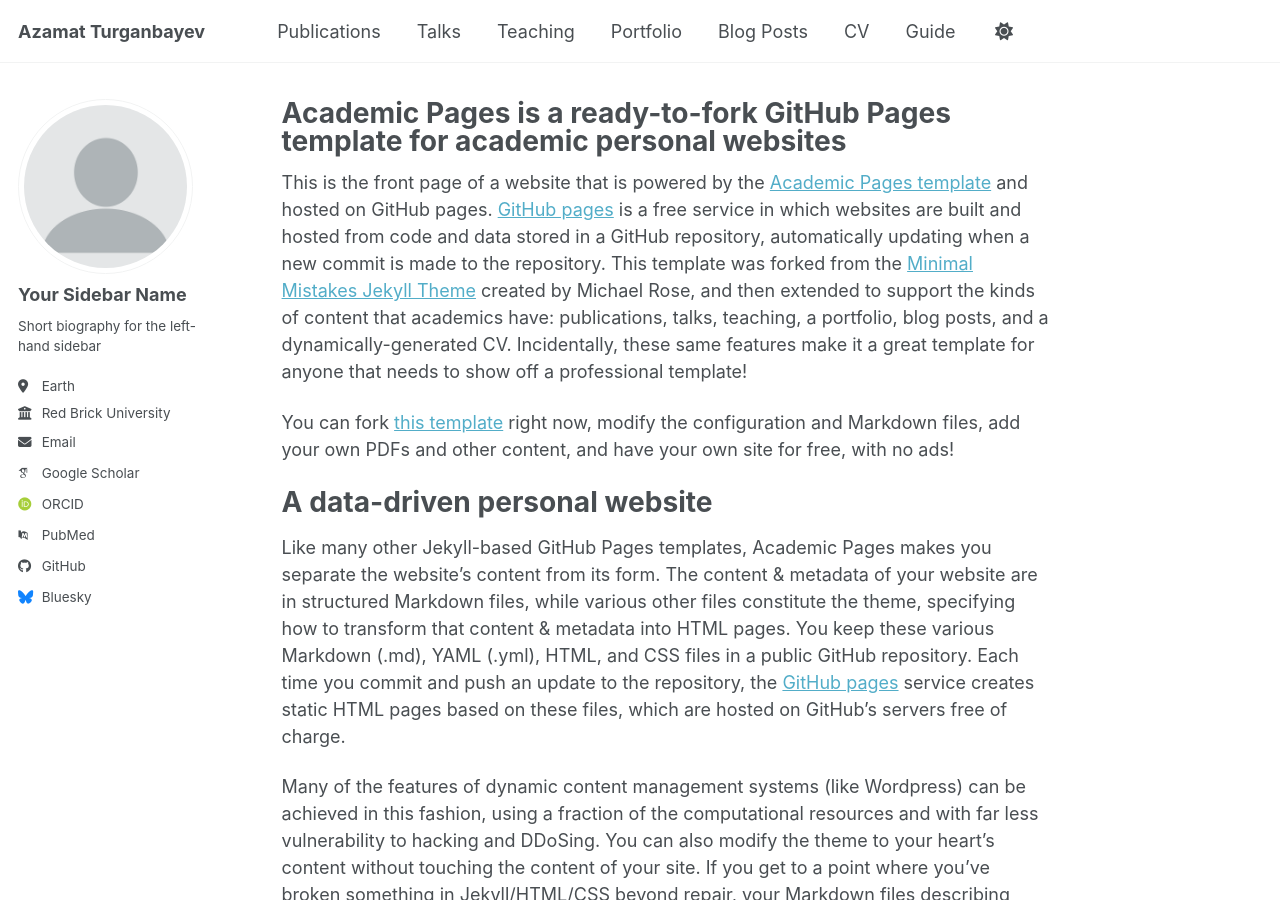
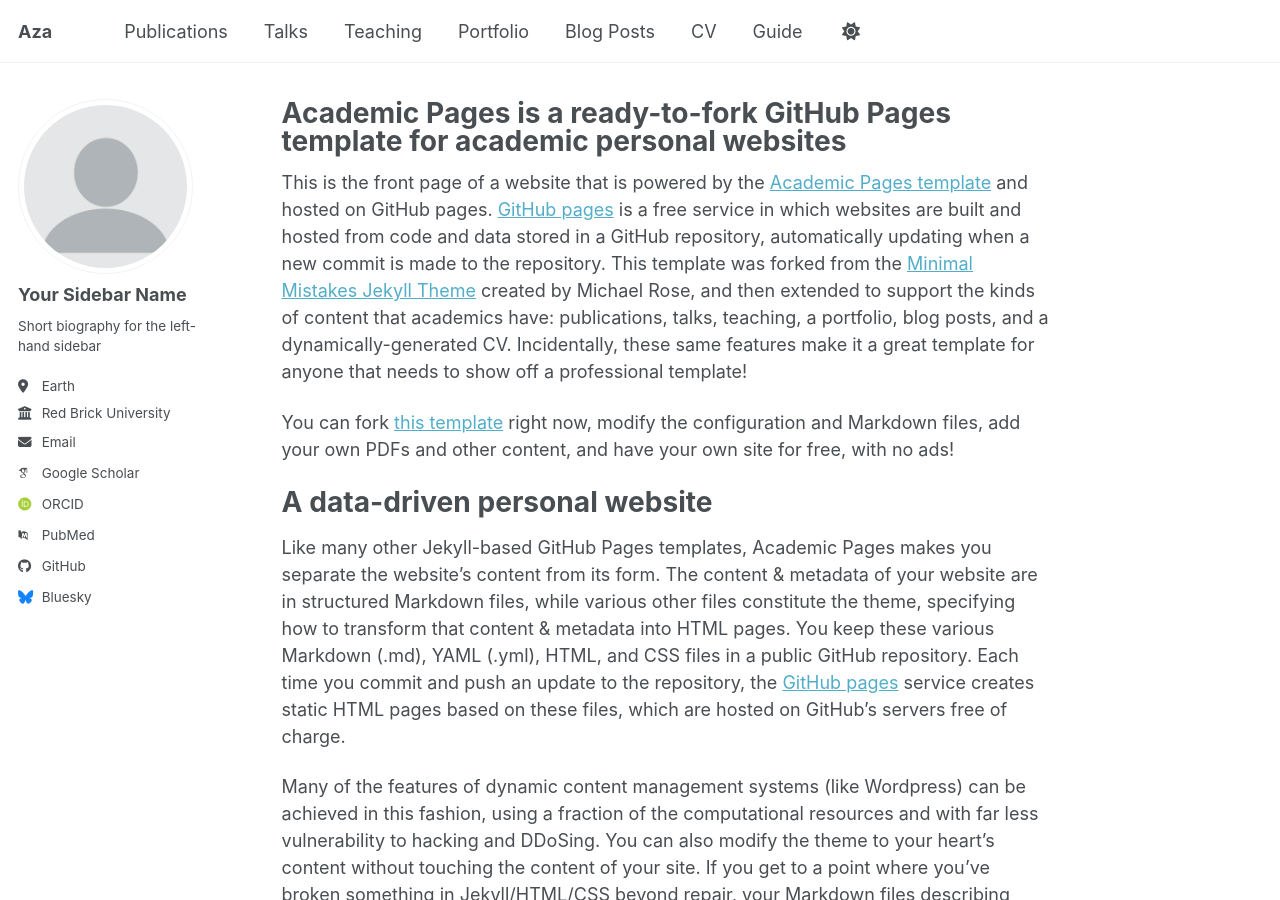
Before and after one commit to aturganbayev/aturganbayev-website-old, a Jekyll site: the page built from _pages/about.md, in a window 1280 px wide and 900 px high. Built offline with Jekyll 4.4.1, drawn with Linux system fonts in a browser that asks for light colours; some web fonts are replaced; a script bundle is joined from its source files by our own code; library files that are not in the unit come from our copies.

Commit message:
Update _config.yml

```diff
--- a/_config.yml
+++ b/_config.yml
@@ -9,7 +9,7 @@
 # Basic Site Settings
 locale                   : "en-US"
 site_theme               : "default" # the available themes options are "default", "air", "sunrise", "mint", "dirt" and "contrast"
-title                    : "Azamat Turganbayev"
+title                    : "Aza"
 title_separator          : "-"
 name                     : &name "Your Name"
 description              : &description "Your Name's academic portfolio"   # Update this with a general description of your site, this is the default if not overridden by a page
```
